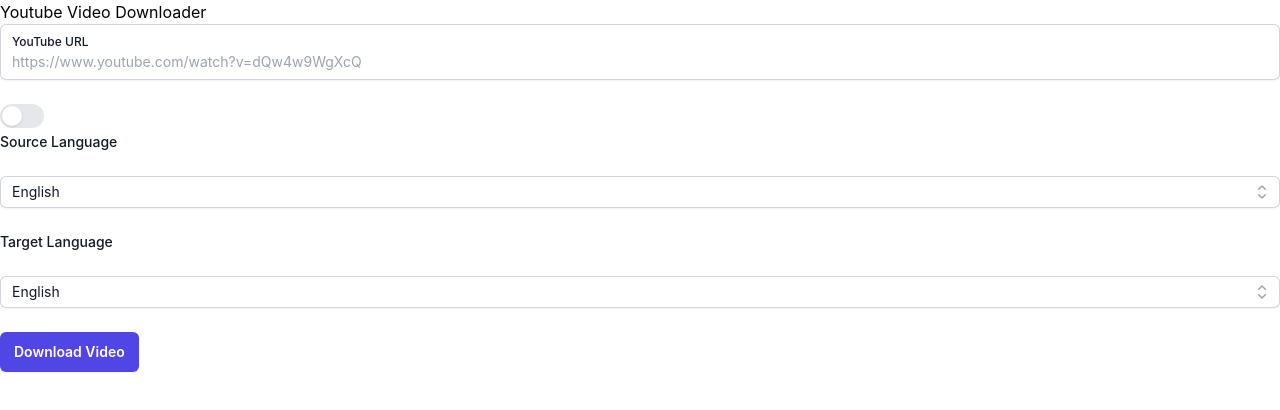
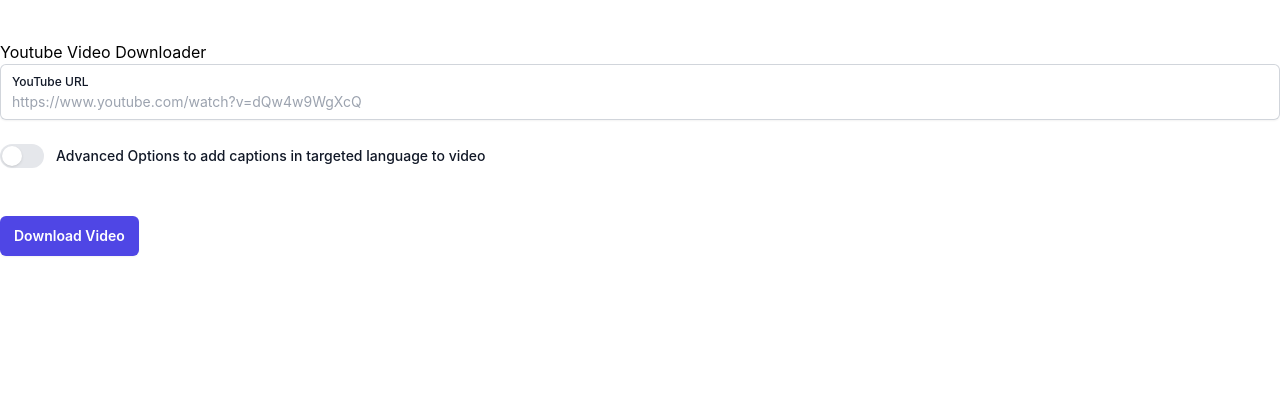
Before and after one commit to MarcWeberFS/camunda-video-translator, a React (Create React App) app in the folder video-downloader-frontend/: page / in a window 1280 px wide. Shown: the top 410 px of the page. Built offline with nearby package versions, Linux system fonts and the light colour scheme.

Commit message:
Styling adjustments

```diff
--- a/video-downloader-frontend/src/App.js
+++ b/video-downloader-frontend/src/App.js
@@ -72,7 +72,7 @@
   }
 
   return (
-    <div className="">
+    <div className="container mx-auto mt-10">
       <header>
         <h1>Youtube Video Downloader</h1>
         <form onSubmit={handleSubmit}>
@@ -80,12 +80,15 @@
           <br />
           <Toggle checked={advanced} onChange={setAdvanced} />
           <br />
+          {advanced ? (
           <SelectMenu
-            sourceLanguage={sourceLanguage}
-            targetLanguage={targetLanguage}
-            onChange1={setSourceLanguage}
-            onChange2={setTargetLanguage}
+          sourceLanguage={sourceLanguage}
+          targetLanguage={targetLanguage}
+          onChange1={setSourceLanguage}
+          onChange2={setTargetLanguage}
           />
+          ) : null}
+
           <br />
           <button
             type="submit"
--- a/video-downloader-frontend/src/components/Input.js
+++ b/video-downloader-frontend/src/components/Input.js
@@ -25,7 +25,7 @@
           value={value}
           onChange={onChange}
           placeholder="https://www.youtube.com/watch?v=dQw4w9WgXcQ"
-          className="block w-full border-0 p-0 text-gray-900 placeholder:text-gray-400 focus:ring-0 sm:text-sm/6"
+          className="block w-full border-0 p-0 text-gray-900 placeholder:text-gray-400 sm:text-sm/6 focus:ring-0 focus:outline-none"
         />
       </div>
     )
--- a/video-downloader-frontend/src/components/SelectMenu.js
+++ b/video-downloader-frontend/src/components/SelectMenu.js
@@ -29,7 +29,7 @@
   return (
     <Listbox value={defaultSelected} onChange={onChange}>
       <Listbox.Label className="block text-sm font-medium text-gray-900">{label}</Listbox.Label>
-      <div className="relative mt-2">
+      <div className="relative">
         <Listbox.Button className="relative w-full cursor-default rounded-md bg-white py-1.5 pl-3 pr-10 text-left text-gray-900 shadow-sm ring-1 ring-inset ring-gray-300 focus:outline-none focus:ring-2 focus:ring-indigo-600 sm:text-sm">
           <span className="block truncate">{defaultSelected.label}</span>
           <span className="pointer-events-none absolute inset-y-0 right-0 flex items-center pr-2">
@@ -70,7 +70,7 @@
 
 export default function SelectMenu({ sourceLanguage, targetLanguage, onChange1, onChange2 }) {
   return (
-    <div className="space-y-6">
+    <div className="space-y-2">
       <LanguageSelector
         label="Source Language"
         selectedLanguage={sourceLanguage}
--- a/video-downloader-frontend/src/components/Toggle.js
+++ b/video-downloader-frontend/src/components/Toggle.js
@@ -6,6 +6,7 @@
 export default function Example( { checked, onChange } ) {
   const [enabled, setEnabled] = useState(false)
   return (
+    <label className="flex items-center space-x-3">
     <Switch
       checked={checked}
       onChange={onChange}
@@ -17,5 +18,7 @@
         className="pointer-events-none inline-block size-5 transform rounded-full bg-white shadow ring-0 transition duration-200 ease-in-out group-data-[checked]:translate-x-5"
       />
     </Switch>
+    <span className="text-sm font-medium text-gray-900">Advanced Options to add captions in targeted language to video</span>
+    </label>
   )
 }
```
Also changed, not shown: 1 other file (tests, documents, lock files or other folders).
